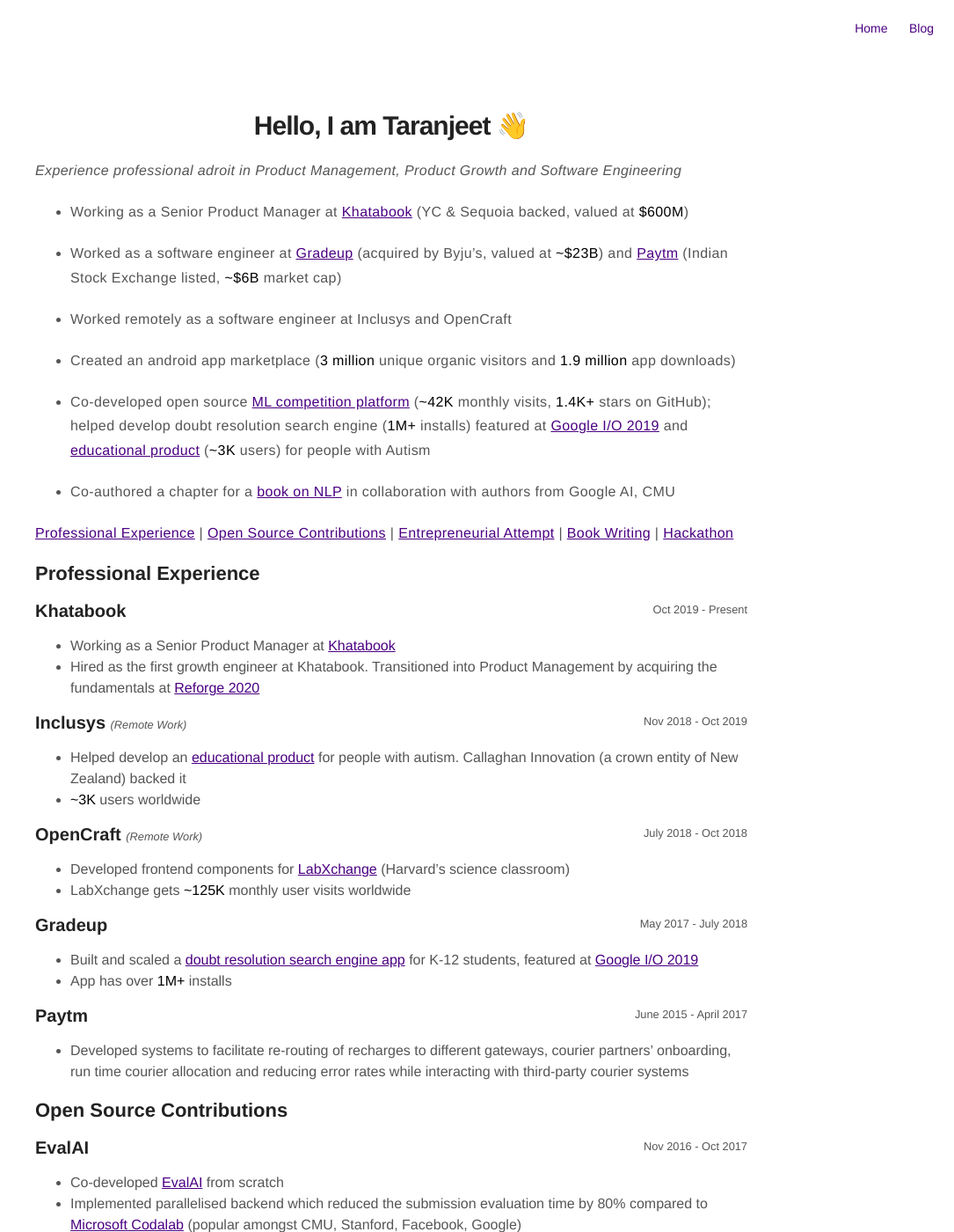
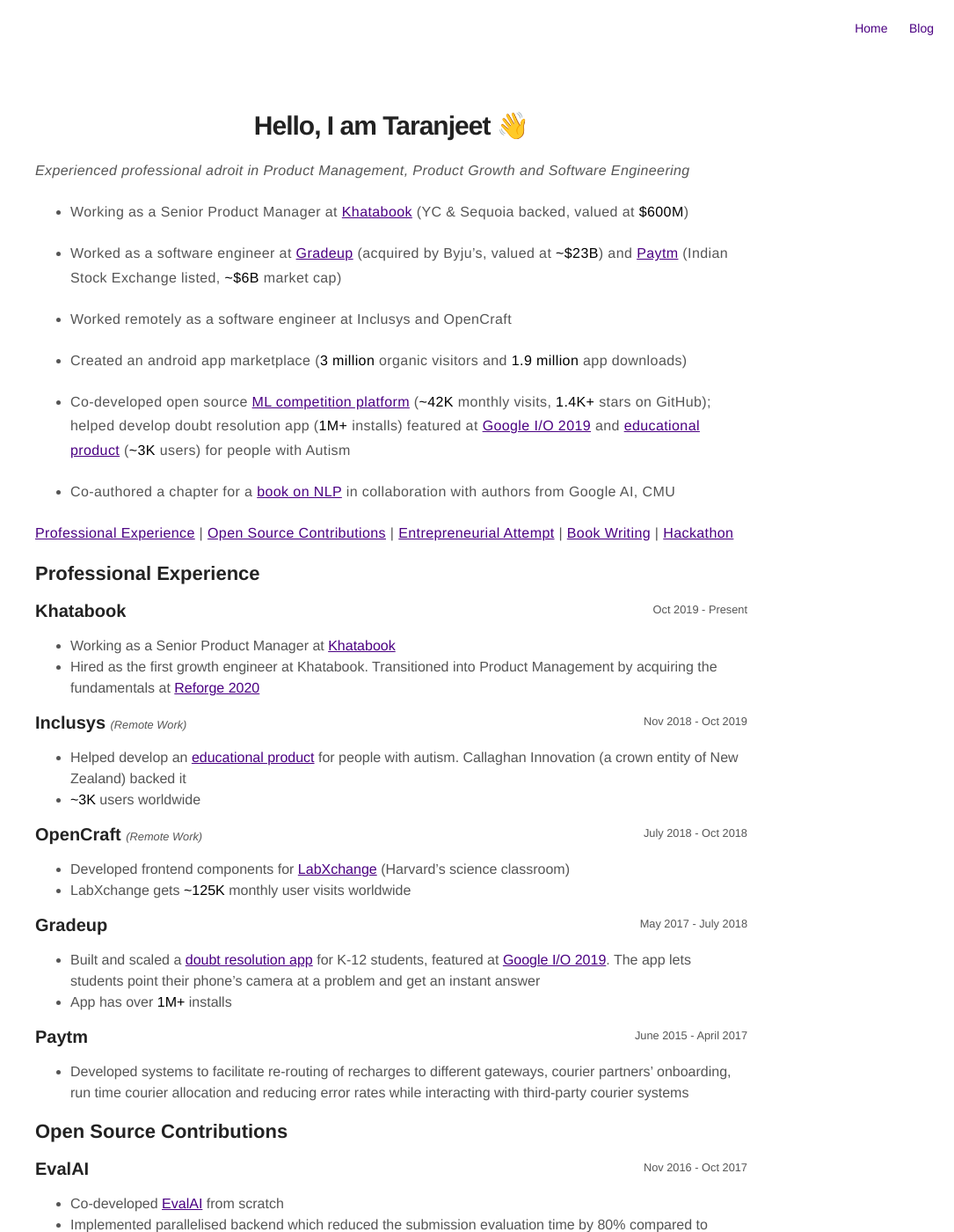
Before and after one commit to taranjeet/taranjeet.github.io, a Jekyll site: the page built from about.md, in a window 1280 px wide and 1400 px high. Shown: the whole window at 88% size, without its empty margins (195-1280 px from the left). Built offline with Jekyll 4.4.1, drawn with Linux system fonts in a browser that asks for light colours; some of the changed text lies outside the part shown.

Commit message:
Update about.md

```diff
--- a/about.md
+++ b/about.md
@@ -5,7 +5,7 @@ layout: page
 
 <div align="center"><h1>Hello, I am Taranjeet 👋</h1></div>
 
-_Experience professional adroit in Product Management, Product Growth and Software Engineering_
+_Experienced professional adroit in Product Management, Product Growth and Software Engineering_
 
 * Working as a Senior Product Manager at [Khatabook](https://techcrunch.com/2021/08/23/indias-khatabook-raises-100-million-for-its-bookkeeping-platform-for-merchants/) (YC & Sequoia backed, valued at <strong>$600M</strong>)
 
@@ -13,9 +13,9 @@ _Experience professional adroit in Product Management, Product Growth and Softwa
 
 * Worked remotely as a software engineer at Inclusys and OpenCraft
 
-* Created an android app marketplace (__3 million__ unique organic visitors and __1.9 million__ app downloads)
+* Created an android app marketplace (__3 million__ organic visitors and __1.9 million__ app downloads)
 
-* Co-developed open source [ML competition platform](https://eval.ai/) (__~42K__ monthly visits, __1.4K+__ stars on GitHub); helped develop doubt resolution search engine (__1M+__ installs) featured at [Google I/O 2019](https://www.asianage.com/technology/in-other-news/090519/google-io-2019-featured-two-indian-companies-for-excellent-use-of-machine-learning.html) and [educational product](https://www.talkwithmeapp.com/) (__\~3K__ users) for people with Autism
+* Co-developed open source [ML competition platform](https://eval.ai/) (__~42K__ monthly visits, __1.4K+__ stars on GitHub); helped develop doubt resolution app (__1M+__ installs) featured at [Google I/O 2019](https://www.asianage.com/technology/in-other-news/090519/google-io-2019-featured-two-indian-companies-for-excellent-use-of-machine-learning.html) and [educational product](https://www.talkwithmeapp.com/) (__\~3K__ users) for people with Autism
 
 * Co-authored a chapter for a [book on NLP](https://www.amazon.in/Practical-Natural-Language-Processing-Comprehensive/dp/9385889184/) in collaboration with authors from Google AI, CMU
 
@@ -79,7 +79,7 @@ _Experience professional adroit in Product Management, Product Growth and Softwa
     </span>
 </div>
 
-* Built and scaled a [doubt resolution search engine app](https://www.facebook.com/watch/?v=883796972040441) for K-12 students, featured at [Google I/O 2019](https://www.asianage.com/technology/in-other-news/090519/google-io-2019-featured-two-indian-companies-for-excellent-use-of-machine-learning.html)
+* Built and scaled a [doubt resolution app](https://www.facebook.com/watch/?v=883796972040441) for K-12 students, featured at [Google I/O 2019](https://www.asianage.com/technology/in-other-news/090519/google-io-2019-featured-two-indian-companies-for-excellent-use-of-machine-learning.html). The app lets students point their phone's camera at a problem and get an instant answer
 * App has over __1M+__ installs
 
 <div>
@@ -126,7 +126,7 @@ _Experience professional adroit in Product Management, Product Growth and Softwa
 * __75+__ stars and 70+ forks on GitHub; __\~400__ monthly user visits
 
 <div>
-    <h3 style="text-align:left; display:inline;">Notable Contribution</h3>
+    <h3 style="text-align:left; display:inline;">Notable Contributions</h3>
     <span style="float:right;">
         <small>
             Aug 2016 - Aug 2016
@@ -152,7 +152,7 @@ _Experience professional adroit in Product Management, Product Growth and Softwa
 </div>
 
 * <p style="margin-left:0px"><strong>[2020 - 2021]</strong> Developed an android app marketplace which provides developers with an alternate distribution platform<br/>
-<strong>3 million</strong> unique organic visitors and <strong>1.9 million</strong> app downloads</p>
+<strong>3 million</strong> organic visitors and <strong>1.9 million</strong> app downloads</p>
 
 * <p style="margin-left:0px"><strong>[2018 - 2019]</strong> Created a platform for Edtech YouTube creators to connect with the audience on their own platform<br/>
 Onboarded a YouTuber with <strong>150K</strong> subscribers; sunsetted as failed to raise funds</p>
```
